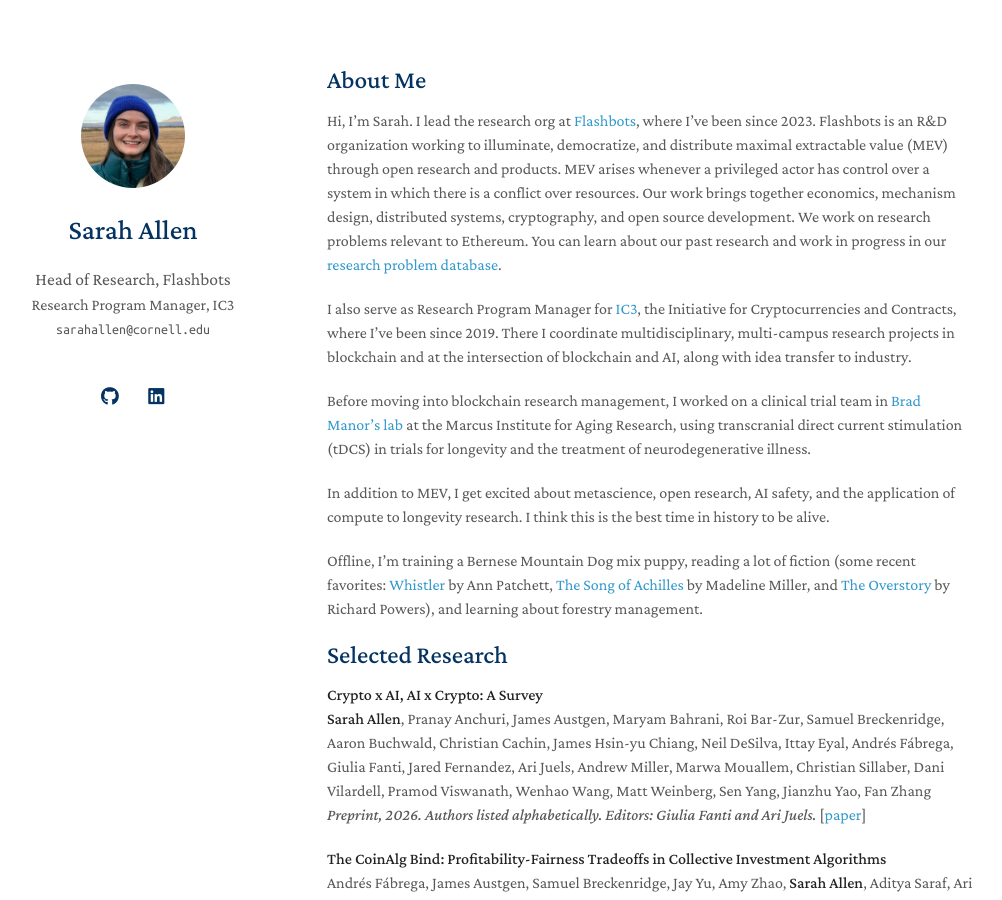
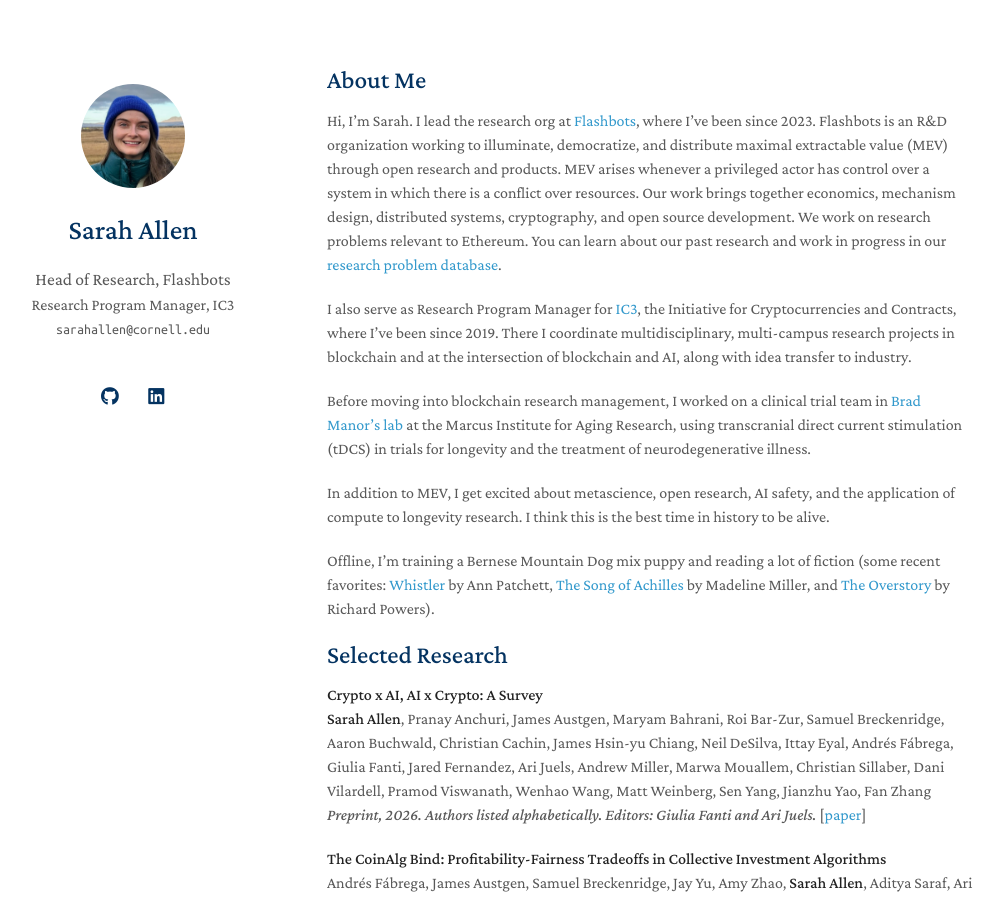
Before and after one commit to Bandeirainveste/bandeirainveste.github.io, a Jekyll site: the page built from index.md, in a window 1280 px wide and 900 px high. Shown: the whole window, without its empty margins (143-1145 px from the left). Built offline with Jekyll 4.4.1, drawn with Linux system fonts in a browser that asks for light colours; a style sheet for code colours, icons or effects is not loaded; our own code applies the rules of GitHub Pages for plain Markdown files.

Commit message:
Update index.md

```diff
--- a/index.md
+++ b/index.md
@@ -29,11 +29,11 @@
 and the application of compute to longevity research. I think this is the best
 time in history to be alive.
 
-Offline, I'm training a Bernese Mountain Dog mix puppy, reading a lot of fiction
+Offline, I'm training a Bernese Mountain Dog mix puppy and reading a lot of fiction
 (some recent favorites: [Whistler](https://www.annpatchett.com/whistler) by Ann
 Patchett, [The Song of Achilles](https://madelinemiller.com/the-song-of-achilles/)
 by Madeline Miller, and [The Overstory](https://www.richardpowers.net/the-overstory/)
-by Richard Powers), and learning about forestry management.
+by Richard Powers).
 
 ## Selected Research
 
```
